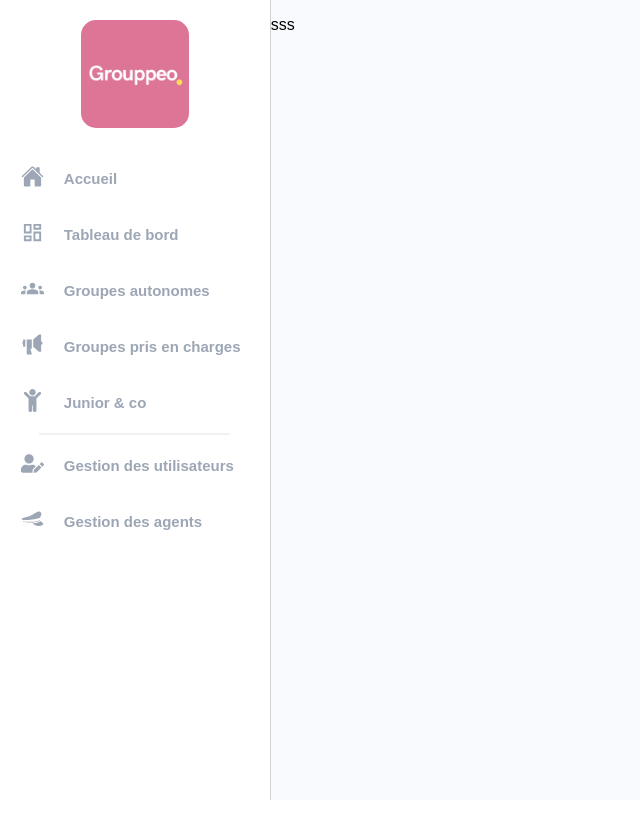
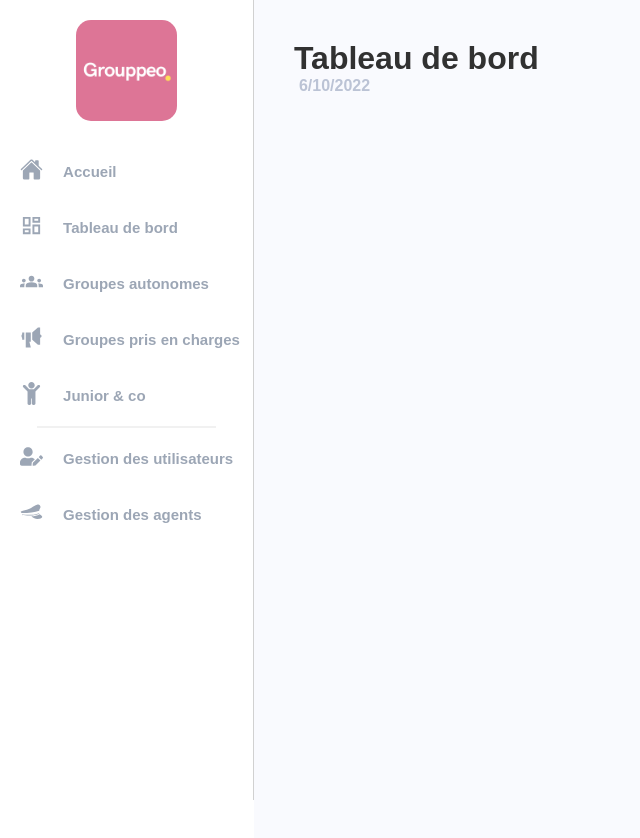
Before and after one commit to AxelDemorest/grouppeo_sncf, a React (Create React App) app in the folder client/: page / in a window 1280 px wide. Shown: the top 838 px of the page, without its empty margins (0-640 px from the left). Before the commit the page ends 800 px from the top, so only its background shows below. Built offline with nearby package versions, Linux system fonts and the light colour scheme.

Commit message:
design home

```diff
--- a/client/src/components/container/Container.jsx
+++ b/client/src/components/container/Container.jsx
@@ -22,6 +22,7 @@ const DashboardContainer = styled.div`
     height: 100vh;
     width: calc(100vw - 270px);
     background-color: #F9FAFE;
+    padding: 40px;
 `;
 
 export default Container;
--- a/client/src/views/home/Home.jsx
+++ b/client/src/views/home/Home.jsx
@@ -1,9 +1,28 @@
 import React from 'react';
+import styled from 'styled-components';
 
 const Home = () => {
+    const current = new Date();
+    const date = `${current.getDate()}/${current.getMonth()+1}/${current.getFullYear()}`;
+
     return (
-       <p>sss</p>
+        <div>
+            <DashboardTitle>Tableau de bord</DashboardTitle>
+            <CurrentDate>{date}</CurrentDate>
+        </div>
     );
 };
 
+const DashboardTitle = styled.h1`
+    font-weight: 900;
+    margin: 0;
+    color: #313131;
+`;
+
+const CurrentDate = styled.p`
+    color: #BBC3D5;
+    font-weight: 700;
+    margin: 0 5px;
+`;
+
 export default Home;
```
